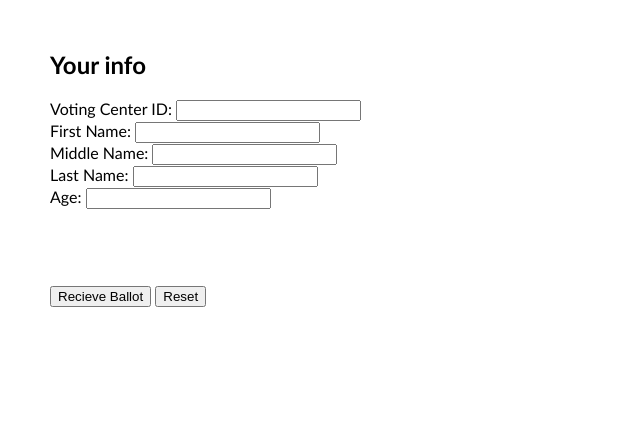
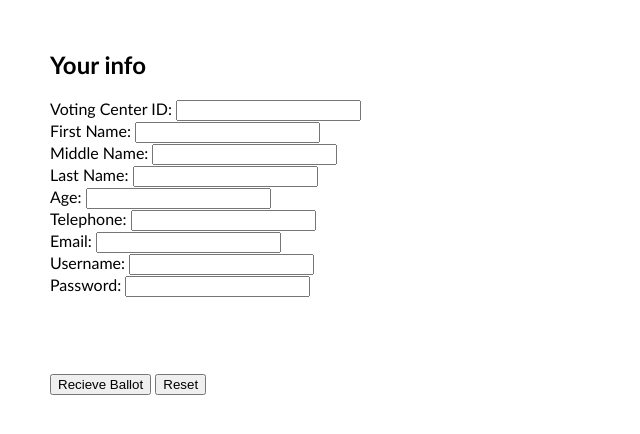
Before and after one commit to mfcoffey/mfcoffey.github.io, a plain HTML site: page index.html in a window 1280 px wide. Shown: the whole page, without its empty margins (0-640 px from the left). Drawn offline with nearby package versions, Linux system fonts and the light colour scheme.

Commit message:
Update index.html

```diff
--- a/index.html
+++ b/index.html
@@ -31,11 +31,11 @@
 				<label for="middle">Middle Name:</label>	<input type="text" 		id="name2" name="name2"/><br>
 				<label for="last">Last Name:</label>		<input type="text" 		id="name3" name="name3"/><br>
 				<label for="age">Age:</label>               <input type="number"    id="age" name="age"/><br>
-	<!--		<label for="phone">Telephone:</label>		<input type="tel" 		id="phone" name="phone"/><br>
+				<label for="phone">Telephone:</label>		<input type="tel" 		id="phone" name="phone"/><br>
 				<label for="email">Email:</label>			<input type="email" 	id="email" name="email"/><br>
-				<label for="last">Username:</label>			<input type="text" 		id="username" name="username"/><br>
+				<label for="user">Username:</label>			<input type="text" 		id="username" name="username"/><br>
 				<label for="password">Password:</label>		<input type="password"  id="password" name="password"/><br>
-	-->
+
 			</div>
 
 		<br><br><br><br>
```
